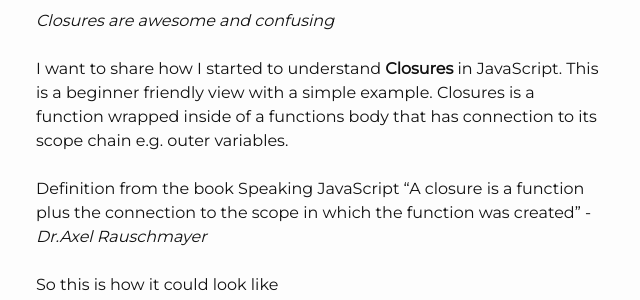
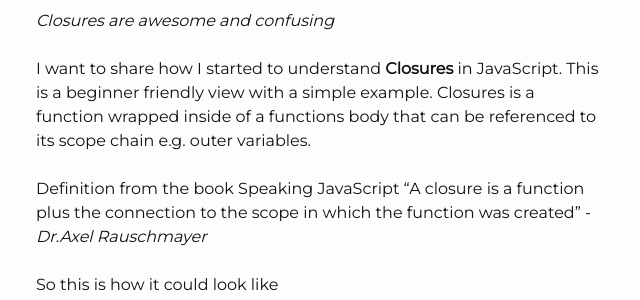
Before and after one commit to osterbergmarcus/osterbergmarcus.github.io, a Jekyll site: the page built from _posts/2016-01-17-javaScriptClosures.markdown, in a window 1280 px wide. Shown: the part 257-557 px from the top of the page, without its empty margins (339-979 px from the left). Built offline with Jekyll 4.4.1, drawn with Linux system fonts in a browser that asks for light colours; nearby versions of some CDN libraries; comment, search, counter and statistics services are not loaded.

Commit message:
changed terms

```diff
--- a/_posts/2016-01-17-javaScriptClosures.markdown
+++ b/_posts/2016-01-17-javaScriptClosures.markdown
@@ -10,7 +10,7 @@ tags: JavaScript Closures
 <br/>
 I want to share how I started to understand <strong>Closures</strong> in JavaScript.
 This is a beginner friendly view with a simple example.
-Closures is a function wrapped inside of a functions body that has connection to its scope chain e.g. outer variables.
+Closures is a function wrapped inside of a functions body that can be referenced to its scope chain e.g. outer variables.
 <br/>
 <br/>
 Definition from the book Speaking JavaScript "A closure is a function plus the connection to the scope in which the function was created" -<i>Dr.Axel Rauschmayer</i>
```
